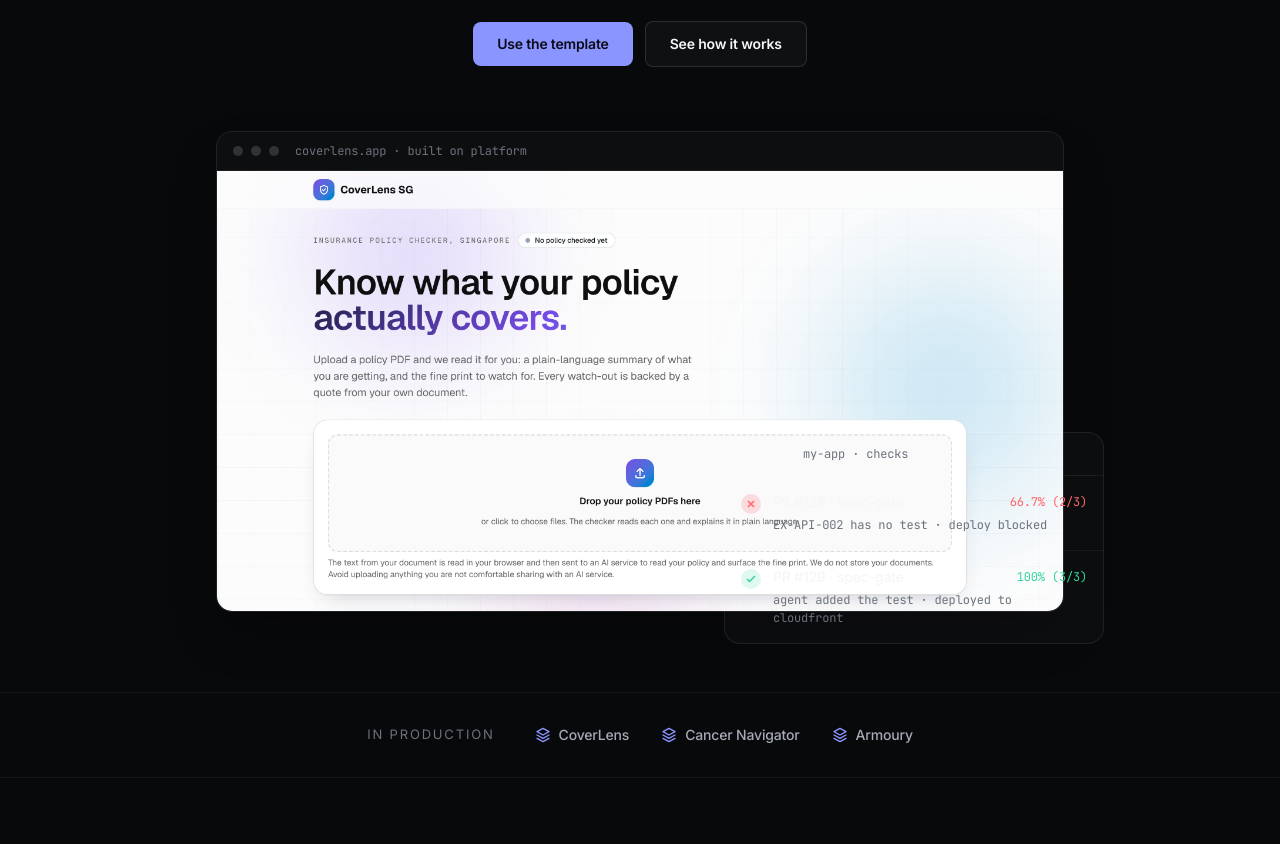
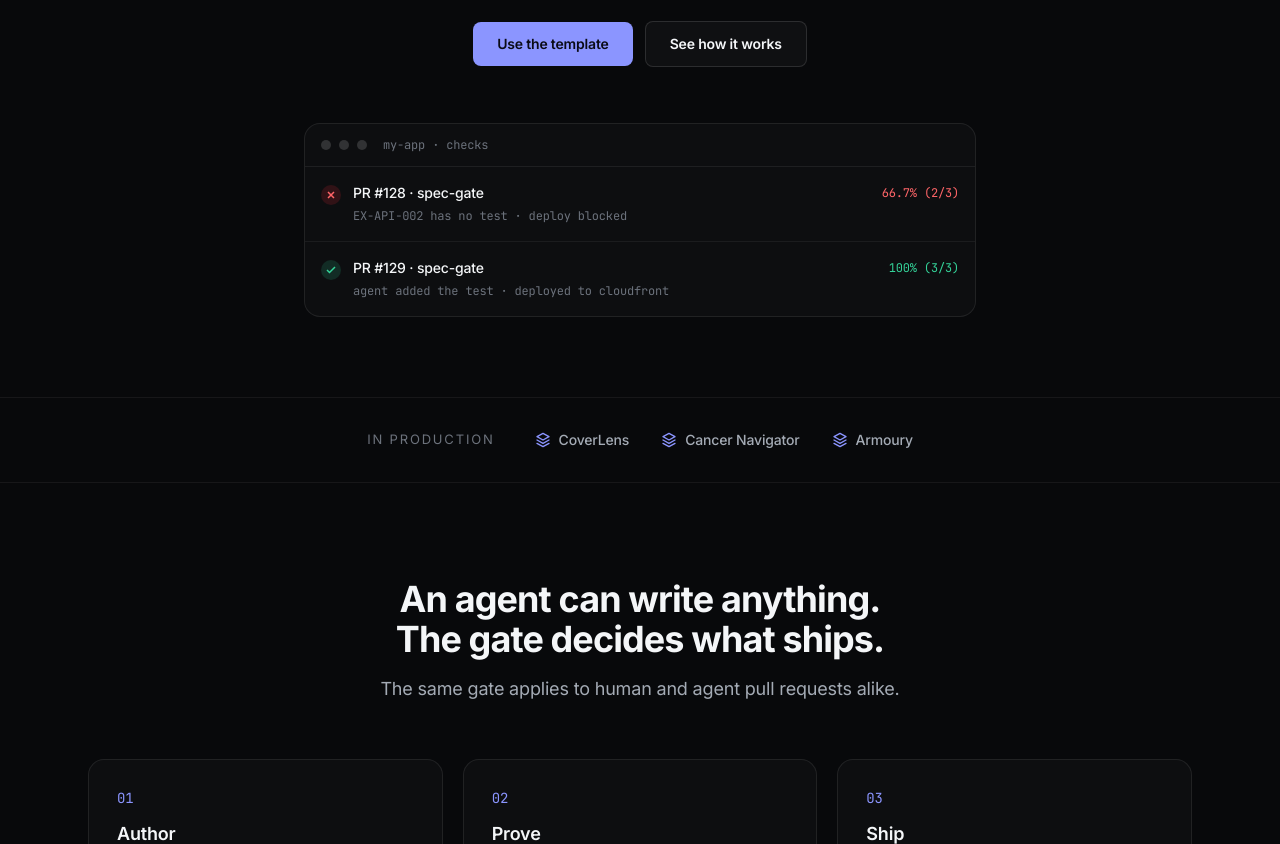
Before and after one commit to elleskay/platform-site, a Next.js app: page /platform-site/ in a window 1280 px wide. Shown: the part 500-1344 px from the top of the page. Built offline with nearby package versions, Linux system fonts and the light colour scheme.

Commit message:
Revert hero screenshot, keep clean checks panel + indigo accent
The raw app screenshot read as cluttered in the hero. Restore the clean
spec-gate checks panel as the hero visual; keep the indigo/violet accent.

```diff
--- a/app/page.tsx
+++ b/app/page.tsx
@@ -1,6 +1,3 @@
-import Image from "next/image";
-import coverShot from "./coverlens.png";
-
 const REPO = "https://github.com/elleskay/platform";
 
 function Mark({ className = "h-6 w-6", color = "var(--color-accent)" }: { className?: string; color?: string }) {
@@ -95,36 +92,9 @@
           <a href={REPO} className="rounded-lg bg-[var(--color-accent)] px-6 py-3 text-sm font-semibold text-[#0a0b16] transition-colors hover:bg-[var(--color-accent-strong)]">Use the template</a>
           <a href="#how" className="rounded-lg border border-white/12 bg-white/[0.03] px-6 py-3 text-sm font-semibold transition-colors hover:border-white/25">See how it works</a>
         </div>
-        <HeroVisual />
+        <div className="mt-14"><ChecksPanel className="mx-auto max-w-2xl" /></div>
       </div>
     </section>
-  );
-}
-
-/* Real app screenshot in a browser frame, with the checks panel floating */
-function HeroVisual() {
-  return (
-    <div className="relative mx-auto mt-16 max-w-4xl">
-      <div className="card overflow-hidden shadow-2xl shadow-black/40">
-        <div className="flex items-center gap-2 border-b border-white/[0.07] px-4 py-2.5">
-          <span className="h-2.5 w-2.5 rounded-full bg-white/15" />
-          <span className="h-2.5 w-2.5 rounded-full bg-white/15" />
-          <span className="h-2.5 w-2.5 rounded-full bg-white/15" />
-          <span className="mono ml-2 truncate text-[12px] text-[var(--color-faint)]">coverlens.app · built on platform</span>
-        </div>
-        <div className="relative h-[280px] w-full sm:h-[440px]">
-          <Image src={coverShot} alt="CoverLens, an AI insurance policy checker built on the platform template" fill sizes="(max-width: 768px) 100vw, 900px" className="object-cover object-top" priority />
-        </div>
-      </div>
-      {/* floating checks panel (desktop) */}
-      <div className="absolute -bottom-8 -right-2 hidden w-[380px] sm:block lg:-right-10">
-        <ChecksPanel />
-      </div>
-      {/* stacked checks panel (mobile) */}
-      <div className="mt-5 sm:hidden">
-        <ChecksPanel />
-      </div>
-    </div>
   );
 }
 
```
Also changed, not shown: app/coverlens.png (deleted).
